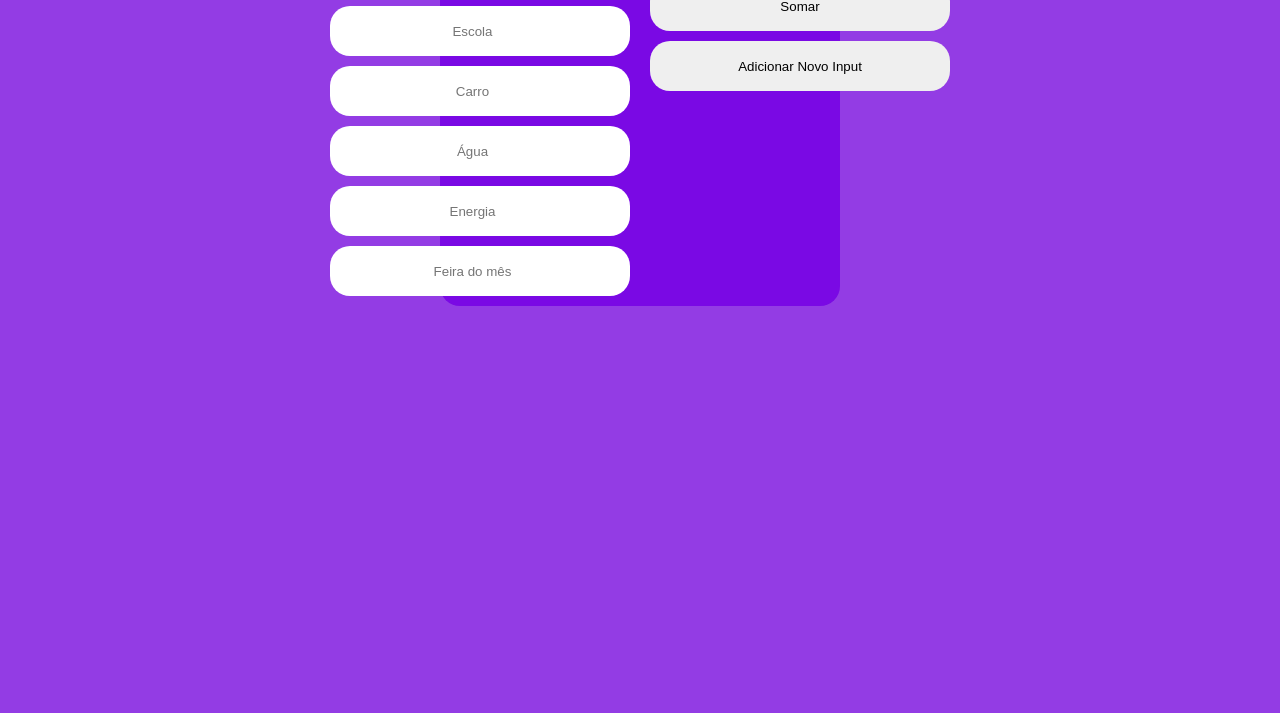
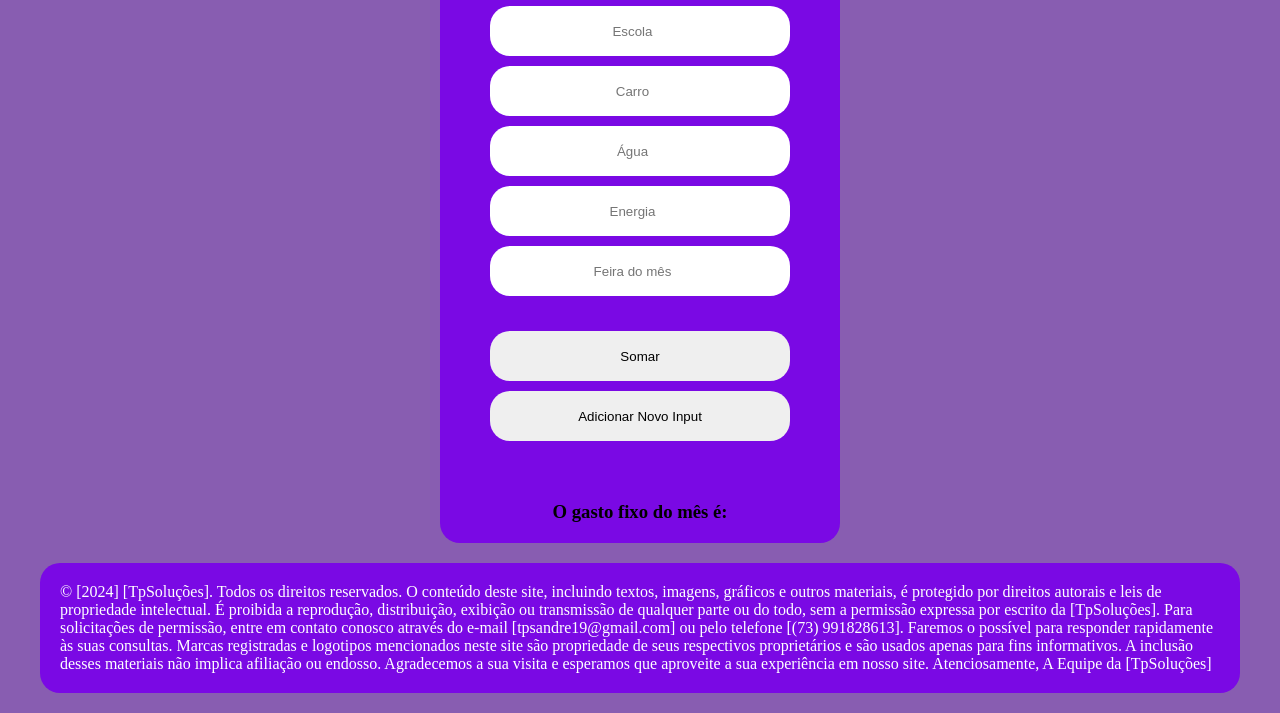
Before and after one commit to andtps/SomaDeGastos, a plain HTML site: page index.html in a window 1280 px wide. Shown: the part 101-814 px from the top of the page. Drawn offline with nearby package versions, Linux system fonts and the light colour scheme.

Commit message:
adicionar arquivos alterados a uma nova branch para realização de correção das funções afetadas sem alteração dos arquivos da branch main

```diff
--- a/index.html
+++ b/index.html
@@ -24,9 +24,28 @@
                     <button type="submit">Somar</button>
                     <button type="button" id="adicionarInput">Adicionar Novo Input</button>
                 </div>
+                <div class="result">
+                    <h3 id="h3-result">O gasto fixo do mês é:</h3>
+                </div>
             </form>
+        </div>
+    </div>
 
-    </div>
+    <footer>
+        <p>© [2024] [TpSoluções]. Todos os direitos reservados.
+
+            O conteúdo deste site, incluindo textos, imagens, gráficos e outros materiais, é protegido por direitos autorais e leis de propriedade intelectual. É proibida a reprodução, distribuição, exibição ou transmissão de qualquer parte ou do todo, sem a permissão expressa por escrito da [TpSoluções].
+
+            Para solicitações de permissão, entre em contato conosco através do e-mail [tpsandre19@gmail.com] ou pelo telefone [(73) 991828613]. Faremos o possível para responder rapidamente às suas consultas.
+
+            Marcas registradas e logotipos mencionados neste site são propriedade de seus respectivos proprietários e são usados apenas para fins informativos. A inclusão desses materiais não implica afiliação ou endosso.
+
+            Agradecemos a sua visita e esperamos que aproveite a sua experiência em nosso site.
+
+            Atenciosamente,
+            A Equipe da [TpSoluções]
+            </p>
+    </footer>
     <script src="https://code.jquery.com/jquery-3.7.1.min.js"></script>
     <script src="jquery.js"></script>
 </body>
--- a/jquery.js
+++ b/jquery.js
@@ -1,12 +1,12 @@
-$(document).ready(function(){
+$(document).ready(function() {
     $('#adicionarInput').click(function() {
-        const novoInput = $('<input id="NovoInput" type="number">');
+        const novoInput = $('<input type="number">');
 
         $('.inputs').append(novoInput);
-      });
+    });
 
-    $('form').submit(function(event){
-        event.preventDefault()
+    $('form').submit(function(event) {
+        event.preventDefault();
 
         const InputAluguel = parseFloat($('#aluguel').val()) || 0;
         const InputEscola = parseFloat($('#escola').val()) || 0;
@@ -21,10 +21,8 @@ $(document).ready(function(){
             return SomaInput;
         }
 
-        total = soma();
+        const total = soma();
 
         console.log(total);
-
-    })
-
+    });
 });
--- a/main.css
+++ b/main.css
@@ -5,21 +5,16 @@
 }
 
 body{
-    background-color: rgb(147, 60, 228);
+    background-color: rgb(136, 93, 177);
 }
 
 .form-somas{
     display: flex;
     justify-content: center;
-
-}
-
-form{
-    display: flex;
-    justify-content: center;
     background-color: rgb(122, 9, 228);
     width: 400px;
     border-radius: 20px;
+    margin: 0 auto 0 auto;
 }
 
 input, button{
@@ -35,6 +30,7 @@ input, button{
 
 .botao{
     margin-top: 35px;
+    margin-bottom: 60px;
 }
 
 button{
@@ -44,3 +40,18 @@ button{
 h1{
     text-align: center;
 }
+
+footer{
+    width: 75rem;
+    margin: 20px auto 20px auto;
+    padding: 20px;
+    color: white;
+    background-color: rgb(122, 9, 228);
+    border-radius: 20px;
+    font-size: medium;
+}
+
+#h3-result{
+    text-align: center;
+    margin-bottom: 20px;
+}
```
Lines whose indentation alone changed are shown as unchanged.
